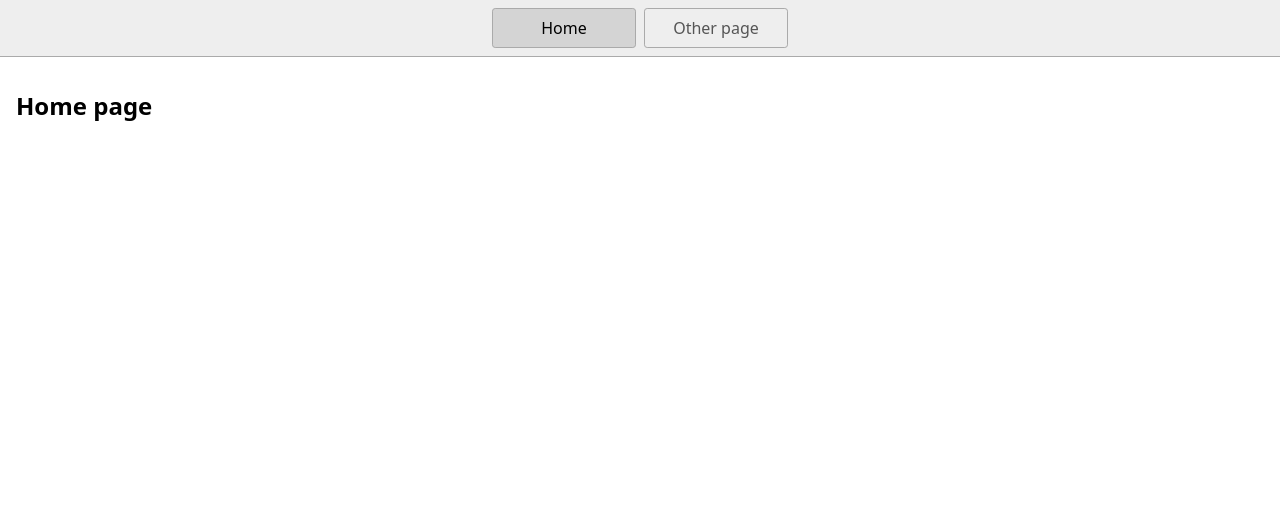
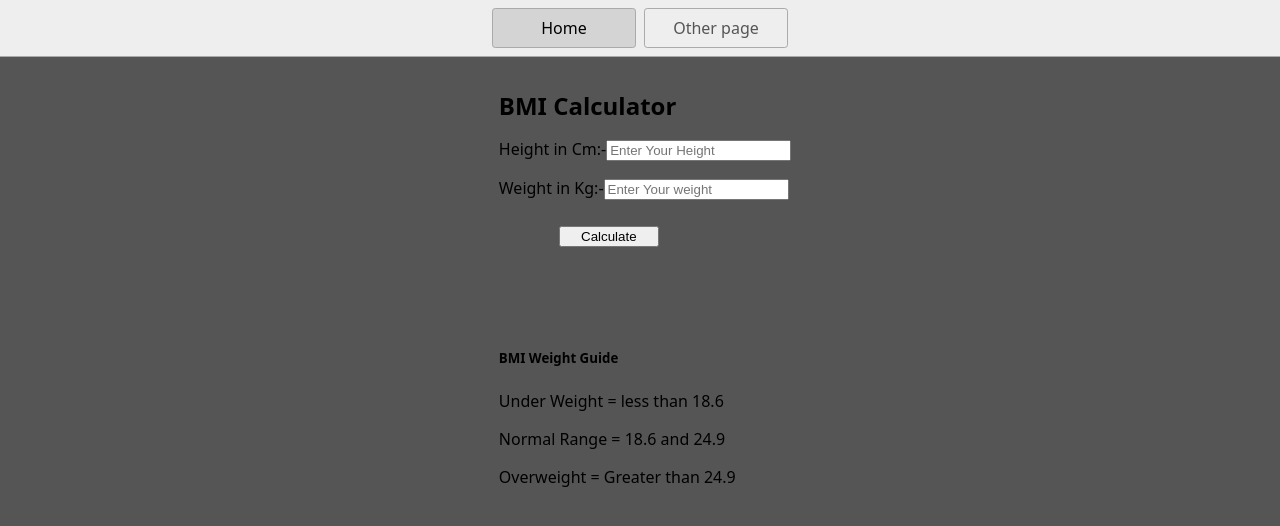
Before and after one commit to nitis07/BMI-Calculator, a website: page index.html in a window 1280 px wide. Drawn offline with Linux system fonts and the light colour scheme.

Commit message:
project is ready'

```diff
--- a/index.html
+++ b/index.html
@@ -17,7 +17,22 @@
       <a href="/page2.html">Other page</a>
     </nav>
     <main>
-      <h1>Home page</h1>
+      <div class="op">
+        <form>
+          <h1> BMI Calculator</h1>
+          <p><label> Height in Cm:-</label><input type="text" id="height" placeholder="Enter Your Height"></p>
+          <p><label> Weight in Kg:-</label><input type="text" id="weight" placeholder="Enter Your weight"></p>
+          <button>Calculate</button>
+          <div id="result"></div>
+          <div class="weight-chart">
+            <h5>BMI Weight Guide</h5>
+            <p>Under Weight = less than 18.6</p>
+            <p>Normal Range = 18.6 and 24.9</p>
+            <p> Overweight = Greater than 24.9 </p>
+
+          </div>
+        </form>
+      </div>
     </main>
   </body>
 </html>
--- a/script.js
+++ b/script.js
@@ -1 +1,23 @@
-console.log('Hello!');
+const form = document.querySelector("form")
+form.addEventListener('submit', (e)=>{
+ e.preventDefault();
+  const height = parseInt(document.querySelector("#height").value);
+  const weight = parseInt(document.querySelector("#weight").value);
+  const result = document.querySelector("#result")
+  if (height ==='' || height < 0 || isNaN(height) ) {
+    result.innerHTML = `This is not valid HEIGHT ${height}`;
+  }else if (weight ==='' || weight < 0 || isNaN(weight) ) {
+    result.innerHTML = `This is not valid WEIGHT ${weight}`;
+  }else {
+    const bmi = (weight / ((height * height)/10000)).toFixed(2)
+    if (bmi<=18.6) {
+        result.innerHTML = `Under weight ${bmi}`;
+    }
+    if (bmi<=24.9) {
+        result.innerHTML = `Normal weight ${bmi}`;
+    }
+    if (bmi > 24.9) {
+        result.innerHTML = `Over weight ${bmi}`;
+    }
+    }
+  })
--- a/styles.css
+++ b/styles.css
@@ -44,3 +44,25 @@ h1 {
   font-weight: bold;
   font-size: 1.5rem;
 }
+main{
+  background-color: #555;
+  height: 100vh;
+}
+.op{
+  margin-left: 10px;
+  display: flex;
+  align-items: center;
+  justify-content: center;
+
+}
+button{
+     width: 100px;
+     margin-left: 60px;
+     margin-top: 10px;
+}
+#result{
+  height: 80px;
+  font-size:14px;
+  color:aquamarine
+  ;
+}
```
Also changed, not shown: 1 other file.
